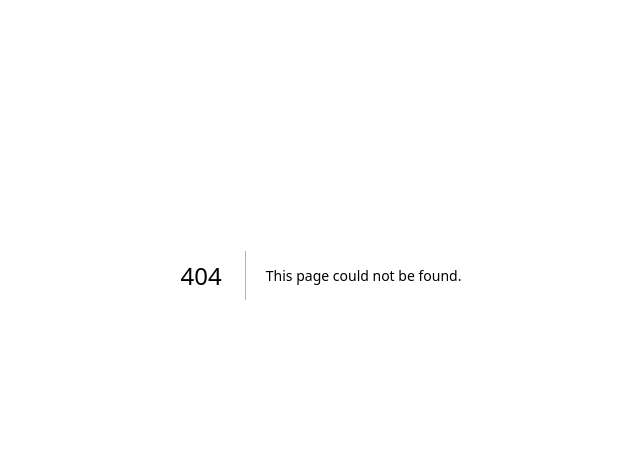
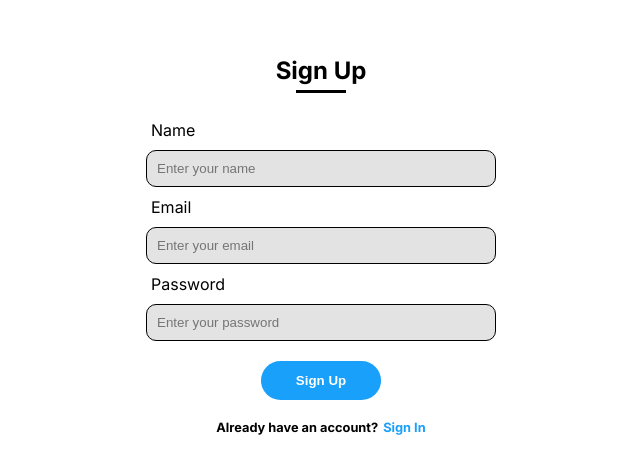
Before and after one commit to goemon024/blog-practice, a Next.js app: page /signup in a window 1280 px wide. Before the commit this address had no page. Shown: the part 125-598 px from the top of the page, without its empty margins (319-959 px from the left). Built offline with nearby package versions, Linux system fonts and the light colour scheme.

Commit message:
signup display create

```diff
--- /dev/null
+++ b/app/components/SignUpForm/SignUpForm.tsx
@@ -0,0 +1,37 @@
+import React from "react";
+import Link from "next/link";
+import styles from "./styles.module.css";
+
+const SignUpForm = () => {
+  return (
+    <div className={styles.wrapper}>
+      <h2>Sign Up</h2>
+
+      <form className={styles.formContainer}>
+        <p className={styles.inputTitle}>Name</p>
+        <input type="text" placeholder="Enter your name" />
+
+        <p className={styles.inputTitle}>Email</p>
+        <input type="email" placeholder="Enter your email" />
+
+        <p className={styles.inputTitle}>Password</p>
+        <input type="password" placeholder="Enter your password" />
+
+        <div className={styles.submitButtonContainer}>
+          <button type="submit" className={styles.submitButton}>
+            Sign Up
+          </button>
+        </div>
+      </form>
+
+      <p className={styles.comment}>
+        Already have an account?
+        <Link href="/signin">
+          <span>Sign In</span>
+        </Link>
+      </p>
+    </div>
+  );
+};
+
+export default SignUpForm;
--- /dev/null
+++ b/app/components/SignUpForm/styles.module.css
@@ -0,0 +1,67 @@
+.wrapper {
+  width: 350px;
+  text-align: center;
+  margin: 50px auto;
+}
+
+.wrapper h2 {
+  position: relative;
+}
+
+.wrapper h2:after {
+  content: "";
+  position: absolute;
+  left: 50%;
+  bottom: -8px;
+  width: 50px;
+  height: 3px;
+  -webkit-transform: translateX(-50%);
+  transform: translateX(-50%);
+  background-color: #000;
+}
+
+.formContainer {
+  margin: 35px 0 10px;
+  text-align: left;
+}
+
+.inputTitle {
+  margin-left: 5px;
+}
+
+.formContainer input {
+  width: 100%;
+  padding: 10px;
+  margin: 10px 0;
+  border: 1px solid #000;
+  border-radius: 10px;
+  background-color: #e3e3e3;
+}
+
+.submitButtonContainer {
+  display: flex;
+  justify-content: center;
+  align-items: center;
+}
+
+.submitButton {
+  color: #fff;
+  font-weight: bold;
+  background-color: #18a0fb;
+  width: 120px;
+  margin: 10px;
+  padding: 12px 30px;
+  border-radius: 20px;
+  border: 0px;
+  cursor: pointer;
+}
+
+.comment {
+  font-size: 0.8rem;
+  font-weight: bold;
+}
+
+.comment span {
+  color: #18a0fb;
+  margin-left: 5px;
+}
--- /dev/null
+++ b/app/signup/page.tsx
@@ -0,0 +1,12 @@
+import styles from "./styles.module.css";
+import SignUpForm from "../components/SignUpForm/SignUpForm";
+
+const SignUpPage = () => {
+  return (
+    <div className={styles.container}>
+      <SignUpForm />
+    </div>
+  );
+};
+
+export default SignUpPage;
--- /dev/null
+++ b/app/signup/styles.module.css
@@ -0,0 +1,7 @@
+.container {
+  padding: 40px 20px;
+  display: flex;
+  justify-content: center;
+  align-items: center;
+  min-height: calc(100vh - 60px);
+}
```
